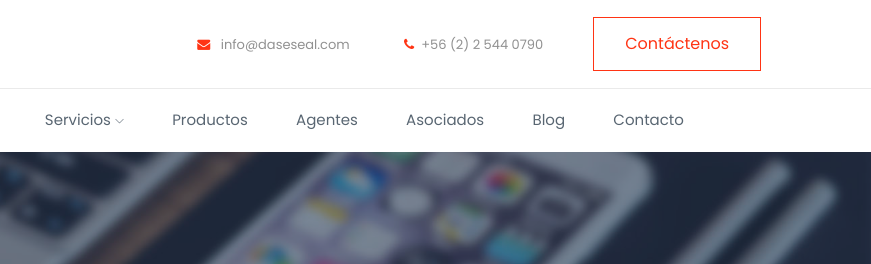
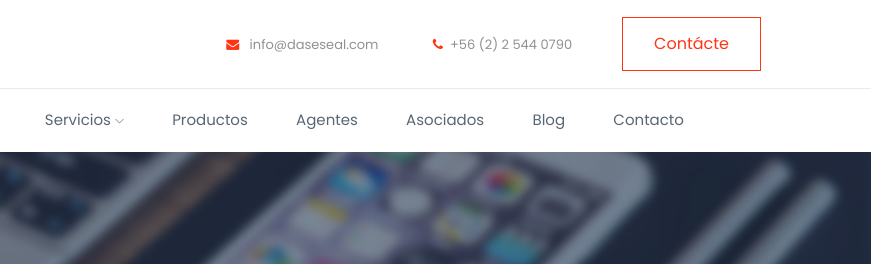
Before and after one commit to vanm-m/dasepack, a plain HTML site: page blog.html in a window 1280 px wide. Shown: the top 264 px of the page, 409-1280 px from the left. Drawn offline with nearby package versions, Linux system fonts and the light colour scheme.

Commit message:
Cambio en contactenos

```diff
--- a/blog.html
+++ b/blog.html
@@ -58,7 +58,7 @@
                                 </div>
 
                                 <div class="book_btn d-none d-lg-block">
-                                    <a class="boxed-btn3-line" href="contact.html">Contáctenos</a>
+                                    <a class="boxed-btn3-line" href="contact.html">Contácte</a>
                                 </div>
                             </div>
                         </div>
```
